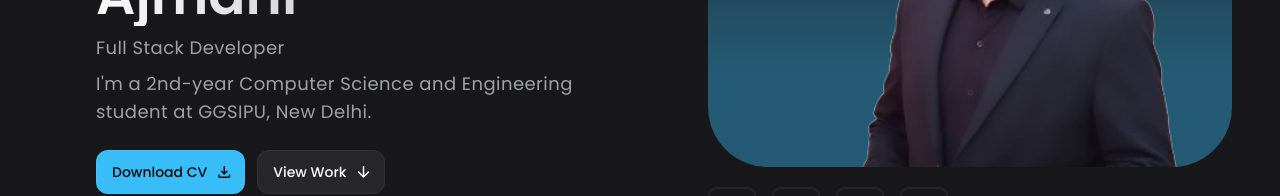
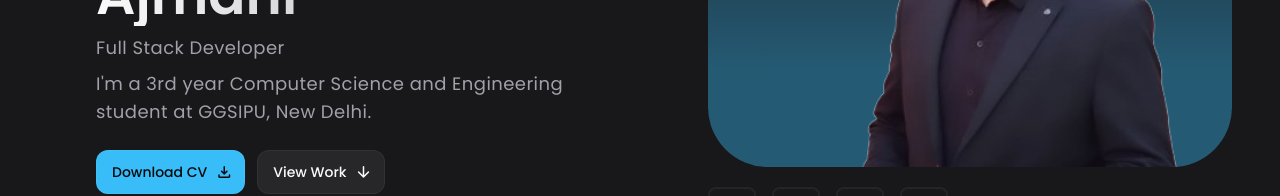
Before and after one commit to jas001469/portfolio, a React (Create React App) app: page / in a window 1280 px wide. Shown: the part 385-581 px from the top of the page. Built offline with nearby package versions, Linux system fonts and the light colour scheme.

Commit message:
Update Hero.jsx

```diff
--- a/src/components/Hero.jsx
+++ b/src/components/Hero.jsx
@@ -53,7 +53,7 @@ const socialLinks = [
         Full Stack Developer
       </p>
       <p className="flex items-center gap-1.5 text-zinc-400 text-lg tracking-wide mb-6">
-        I'm a 2nd-year Computer Science and Engineering student at GGSIPU, New Delhi.
+        I'm a 3rd year Computer Science and Engineering student at GGSIPU, New Delhi.
       </p>
       <div className="flex items-center gap-3">
         <ButtonPrimary
```
